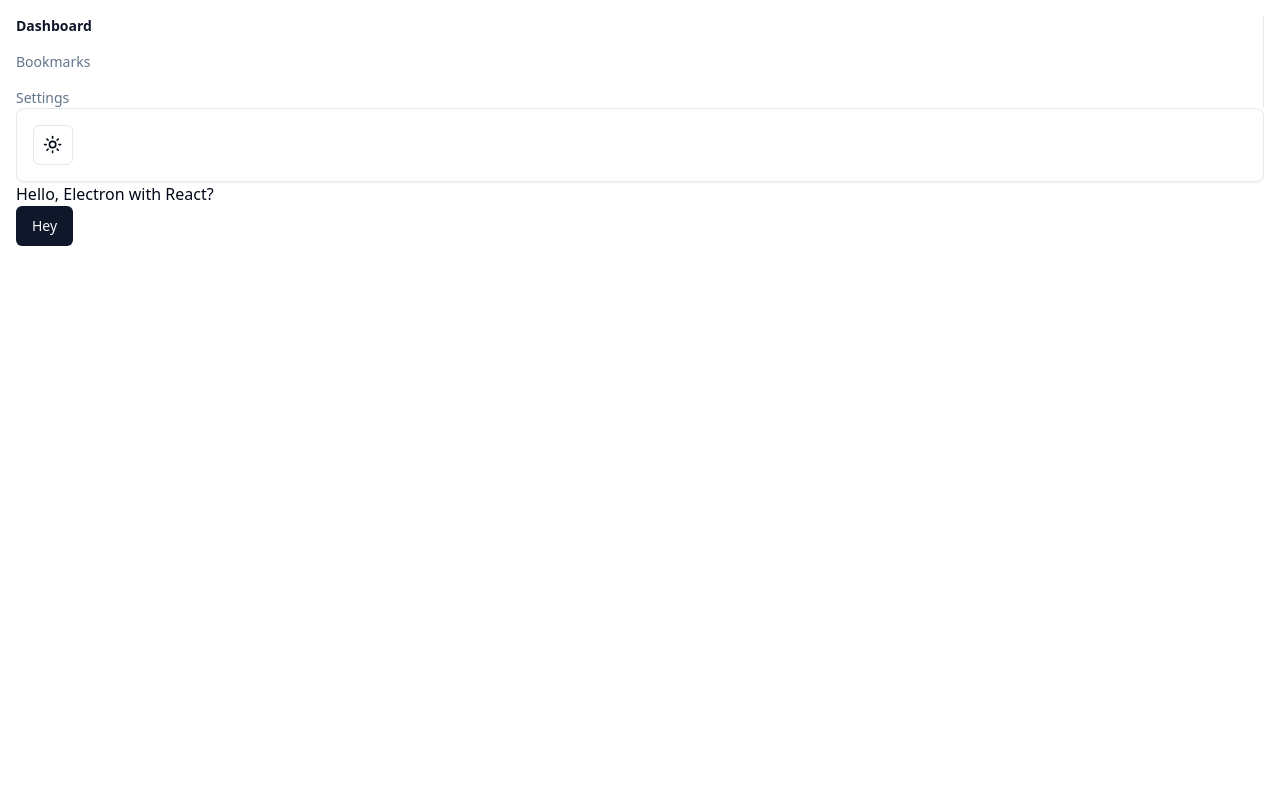
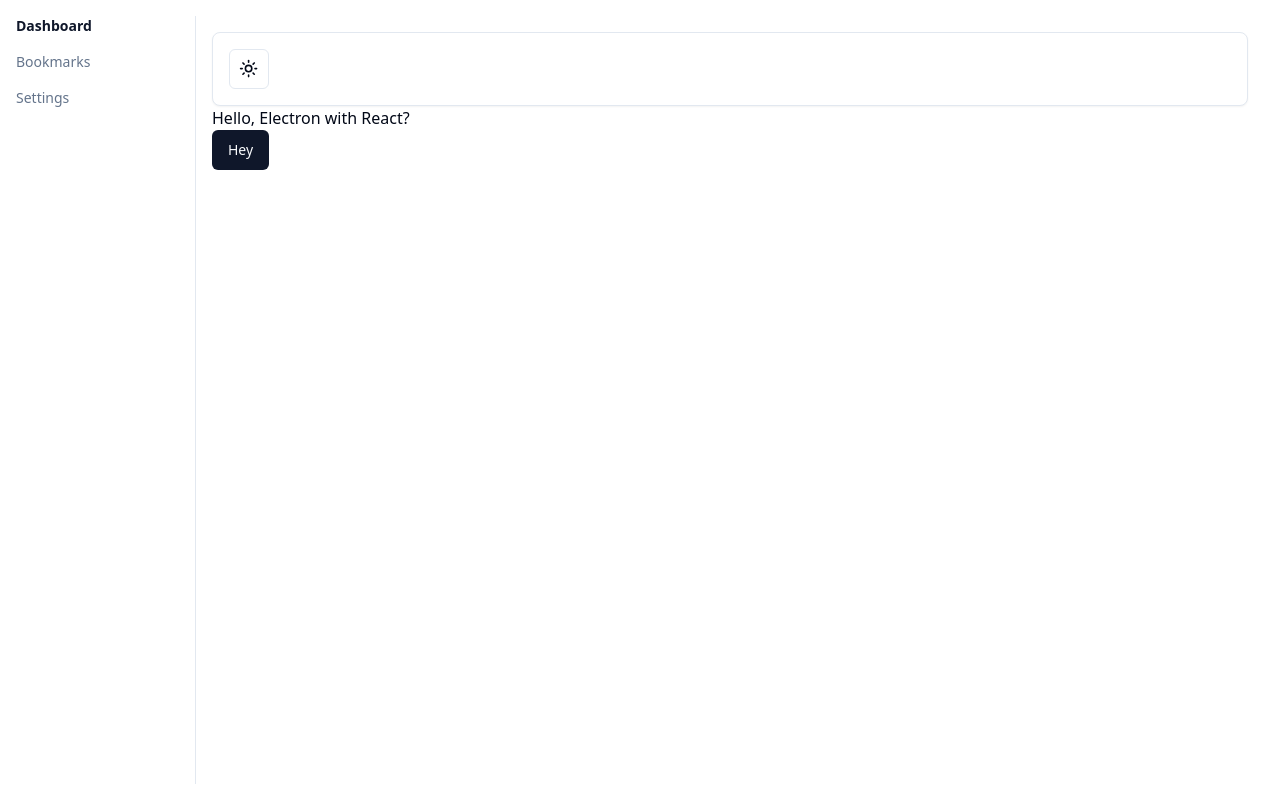
Before and after one commit to dannydi12/recall, a React (Vite) app: page / in a window 1280 px wide. Built offline with nearby package versions, Linux system fonts and the light colour scheme.

Commit message:
sidebar layout

```diff
--- a/src/App.tsx
+++ b/src/App.tsx
@@ -2,18 +2,16 @@ import React from "react";
 import { Button } from "@/system/ui/button";
 import { ModeToggle } from "./system/mode-toggle";
 import { Card } from "./system/ui/card";
-import Sidebar from "./components/Sidebar";
 
 const App: React.FC = () => {
   return (
-    <div className="p-4">
-      <Sidebar />
+    <>
       <Card className="p-4">
         <ModeToggle />
       </Card>
       <h1>Hello, Electron with React?</h1>
       <Button>Hey</Button>
-    </div>
+    </>
   );
 };
 
--- a/src/components/Sidebar.tsx
+++ b/src/components/Sidebar.tsx
@@ -6,7 +6,8 @@ import { cn } from "@/lib/utils";
 const Sidebar: React.FC = () => {
   const { pathname } = useLocation();
   return (
-    <nav className="grid gap-4 text-sm text-muted-foreground border-r pr-4">
+    <div className="border-r">
+      <nav className="grid gap-4 text-sm text-muted-foreground pr-4">
         <Link
           to={ROUTES.base}
           className={cn({
@@ -30,6 +31,7 @@ const Sidebar: React.FC = () => {
           Settings
         </Link>
       </nav>
+    </div>
   );
 };
 
--- /dev/null
+++ b/src/layouts/SidebarLayout.tsx
@@ -0,0 +1,16 @@
+import Sidebar from "@/components/Sidebar";
+import { FC } from "react";
+import { Outlet } from "react-router-dom";
+
+const SidebarLayout: FC = () => {
+  return (
+    <div className="grid h-[100vh] grid-cols-[180px_1fr] p-4">
+      <Sidebar />
+      <div className="p-4">
+        <Outlet />
+      </div>
+    </div>
+  );
+};
+
+export default SidebarLayout;
```
Also changed, not shown: src/AppRouter.tsx (+9 -2 lines). Lines whose indentation alone changed are shown as unchanged.
